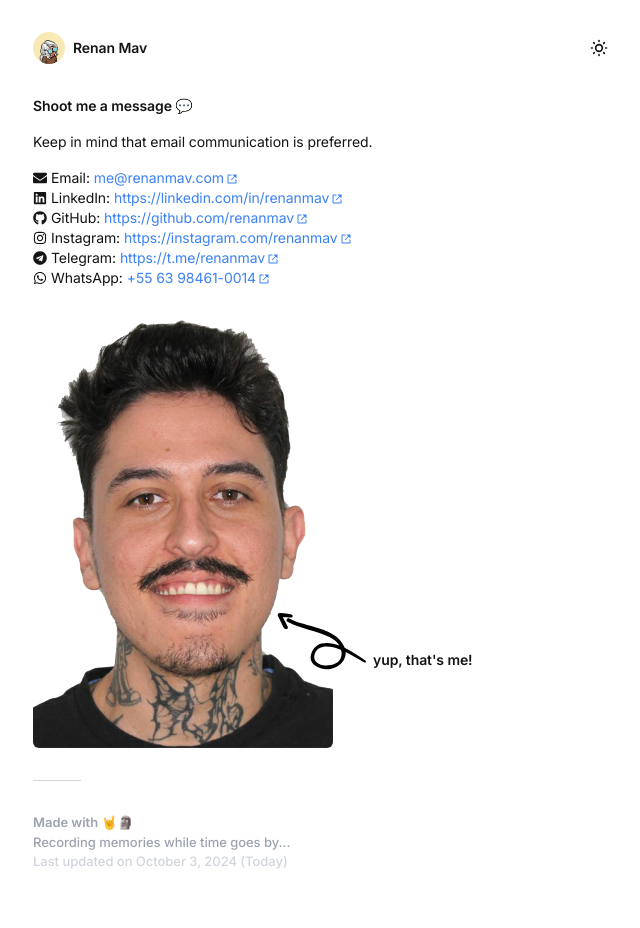
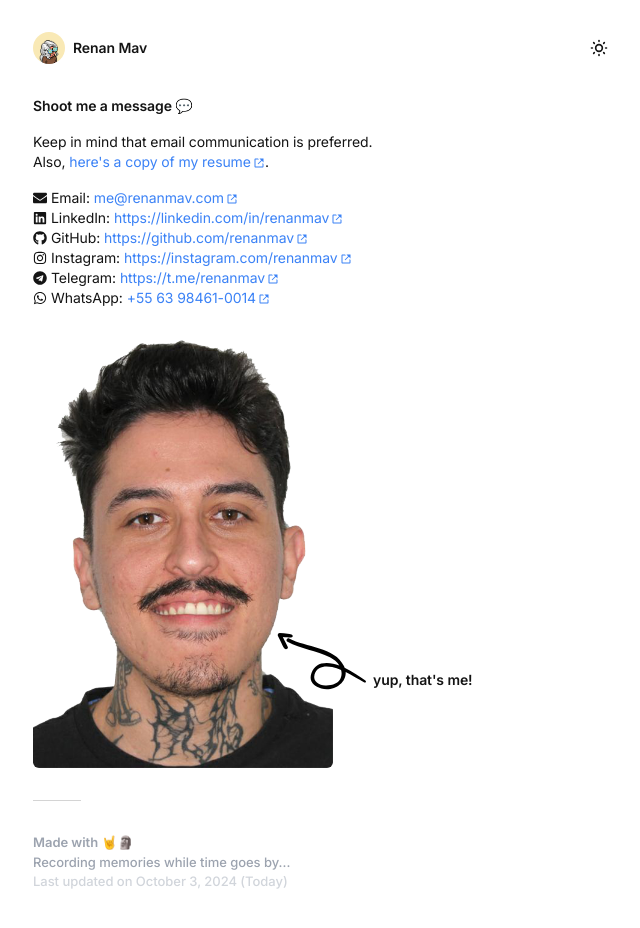
Before and after one commit to renanmav/renanmav.com, a Next.js app: page /contact in a window 1280 px wide. Shown: the top 928 px of the page, without its empty margins (319-959 px from the left). Built offline with nearby package versions, Linux system fonts and the light colour scheme; no server answers.

Commit message:
add resume to contact page

```diff
--- a/app/(public)/contact/page.tsx
+++ b/app/(public)/contact/page.tsx
@@ -1,3 +1,5 @@
+import Link from "app/components/link";
+
 import YupThatsMe from "./yup-thats-me";
 import ContactList from "./contact-list";
 
@@ -10,8 +12,18 @@ export default function ContactPage() {
   return (
     <section>
       <h1 className="mb-4 text-base font-semibold">Shoot me a message 💬</h1>
+      <p className="text-base">
+        Keep in mind that email communication is preferred.
+      </p>
       <p className="mb-4 text-base">
-        Keep in mind that email communication is preferred.
+        Also,{" "}
+        <Link
+          href="https://drive.google.com/file/d/1za5Dwa52EK6TRYqB10Uib3AchAZO-Kv_/view?usp=sharing"
+          openInNewTab
+        >
+          here's a copy of my resume
+        </Link>
+        .
       </p>
       <ContactList />
       <YupThatsMe />
```
